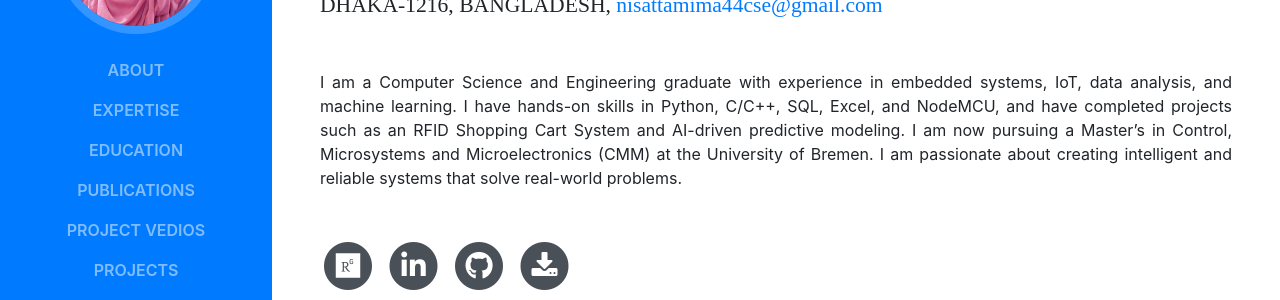
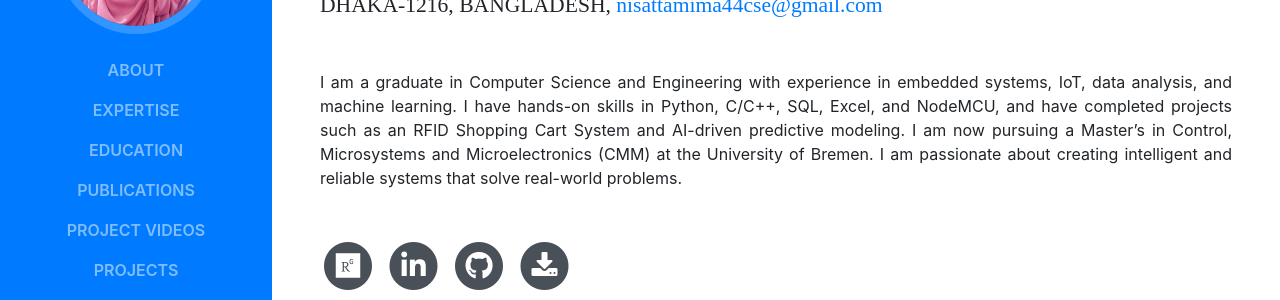
Before and after one commit to TamimaNisat/Resume, a website with bundled scripts: page index.html in a window 1280 px wide. Shown: the part 282-582 px from the top of the page. Built offline with nearby package versions, Linux system fonts and the light colour scheme; files whose address does not match are found by name; a web font is replaced by a local one.

Commit message:
Fix typos in 'Project Vedios' to 'Project Videos'

```diff
--- a/index.html
+++ b/index.html
@@ -89,8 +89,9 @@
             >
              </li>
           <li class="nav-item">
-            <a class="nav-link js-scroll-trigger" href="#Project Vedios">Project Vedios</a>
-          </li>
+            <a class="nav-link js-scroll-trigger" href="#Project Vedios"
+              >Project Videos</a>
+             </li>
           <li class="nav-item">
             <a class="nav-link js-scroll-trigger" href="#projects">Projects</a>
           </li>
@@ -126,7 +127,7 @@
             </a>
           </div>
           <p class="mb-5 text-justify">
-            I am a Computer Science and Engineering graduate with experience in embedded systems, IoT, data analysis, and machine learning.
+            I am a graduate in Computer Science and Engineering with experience in embedded systems, IoT, data analysis, and machine learning.
             I have hands-on skills in Python, C/C++, SQL, Excel, and NodeMCU, and have completed projects such as an RFID Shopping Cart
            System and AI-driven predictive modeling. I am now pursuing a Master’s in Control, Microsystems and Microelectronics (CMM) at
             the University of Bremen. I am passionate about creating intelligent and reliable systems that solve real-world problems.
@@ -332,10 +333,10 @@
 
      <section
         class="resume-section p-3 p-lg-5 d-flex flex-column"
-        id="Project-Vedios"
+        id="Project Videos"
       >
         <div class="my-auto">
-          <h2 class="mb-5">Project Vedios</h2>
+          <h2 class="mb-5">Project Videos</h2>
 
           <div class="resume-content mr-auto">
 
```
